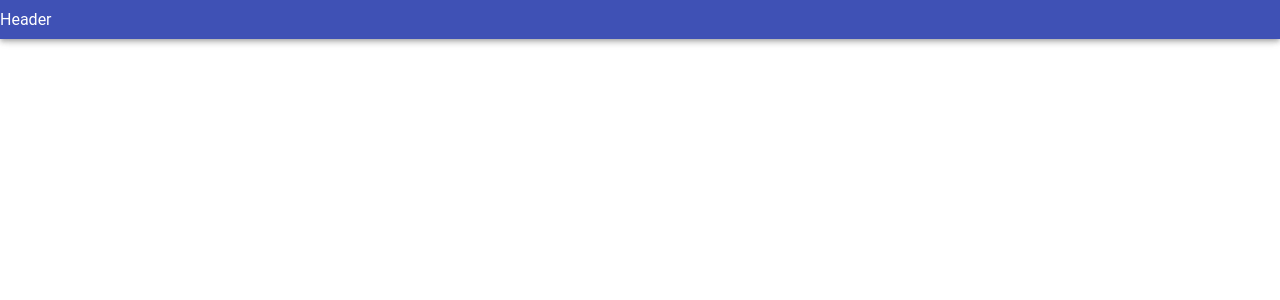
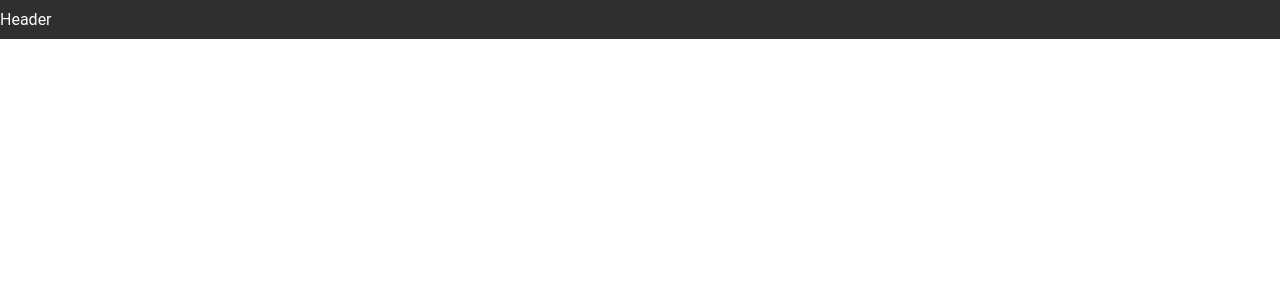
Before and after one commit to Munalula-Sikazwe/the-venue-project, a React (Create React App) app: page / in a window 1280 px wide. Shown: the top 300 px of the page. Built offline with nearby package versions, Linux system fonts and the light colour scheme.

Commit message:
Added styling to the AppBar component in the header component.

```diff
--- a/src/components/header_and_footer/header.jsx
+++ b/src/components/header_and_footer/header.jsx
@@ -9,6 +9,11 @@ class Header extends Component {
             <div>
                 <AppBar
                 position={"fixed"}
+                style={{
+                    backgroundColor:"#2f2f2f",
+                    padding:'10px 0px',
+                    boxShadow:'none'
+                }}
                 >
 Header
                 </AppBar>
```
